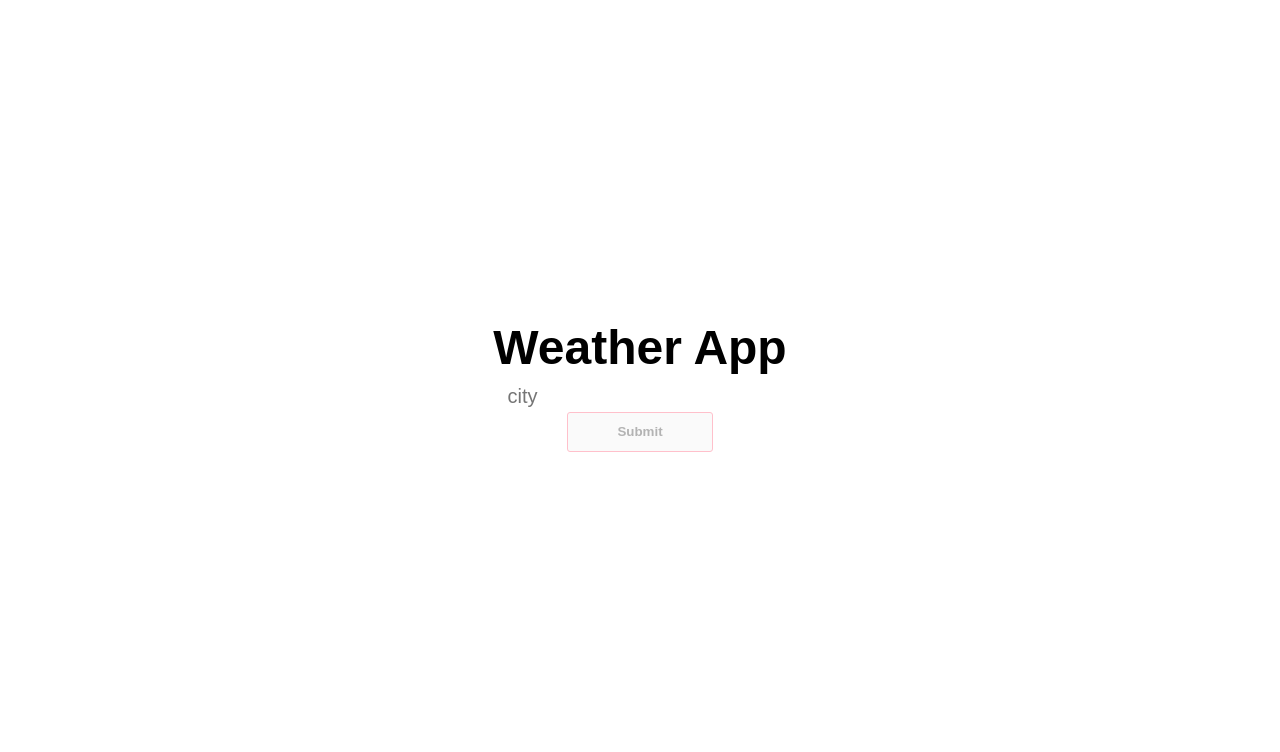
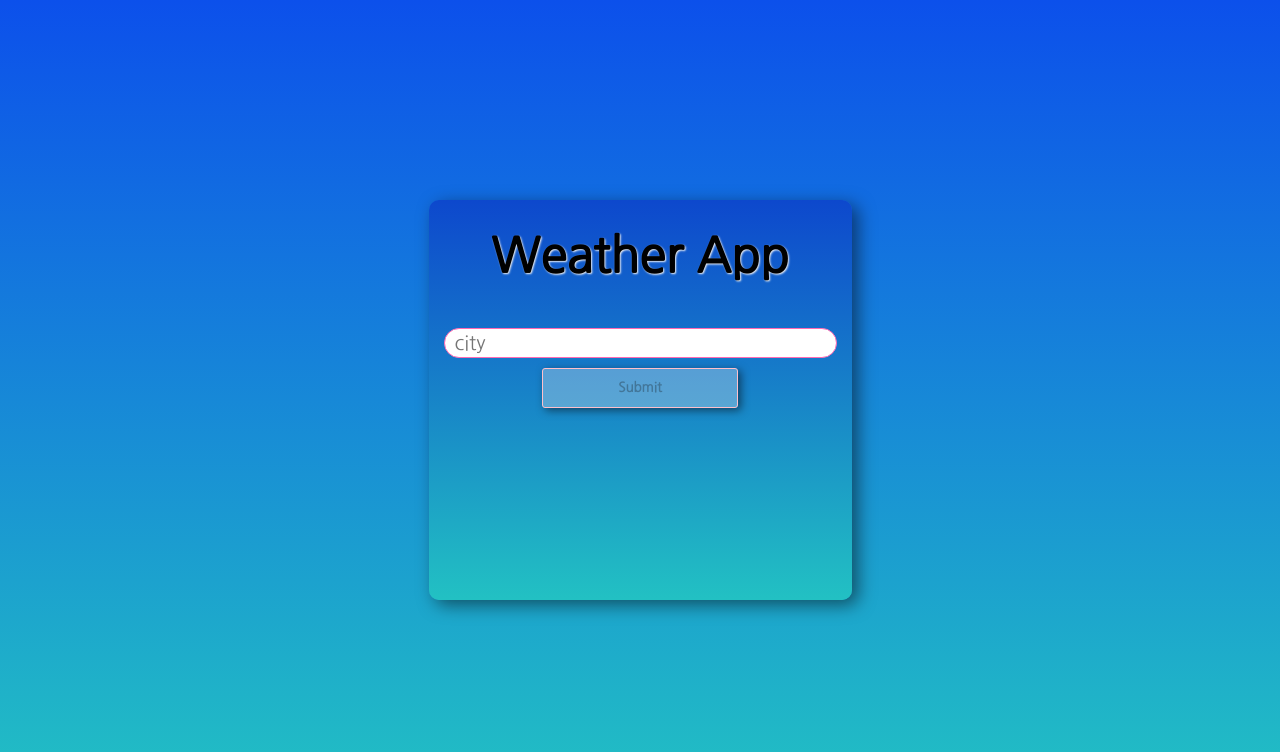
Before and after one commit to arhizx/weatherApp, a React (Create React App) app: page / in a window 1280 px wide. Shown: the top 752 px of the page. Built offline with nearby package versions, Linux system fonts and the light colour scheme.

Commit message:
added some dope style to the app

```diff
--- a/public/index.html
+++ b/public/index.html
@@ -2,14 +2,13 @@
 <html lang="en">
   <head>
     <meta charset="utf-8" />
-    <link rel="icon" href="%PUBLIC_URL%/favicon.ico" />
     <meta name="viewport" content="width=device-width, initial-scale=1" />
     <meta name="theme-color" content="#000000" />
     <meta
       name="description"
       content="Web site created using create-react-app"
     />
-    <link rel="apple-touch-icon" href="%PUBLIC_URL%/logo192.png" />
+
     <!--
       manifest.json provides metadata used when your web app is installed on a
       user's mobile device or desktop. See https://developers.google.com/web/fundamentals/web-app-manifest/
@@ -24,7 +23,8 @@
       work correctly both with client-side routing and a non-root public URL.
       Learn how to configure a non-root public URL by running `npm run build`.
     -->
-    <title>React App</title>
+    <link href="https://fonts.googleapis.com/css2?family=Nanum+Gothic&display=swap" rel="stylesheet">
+    <title>Weather App</title>
   </head>
   <body>
     <noscript>You need to enable JavaScript to run this app.</noscript>
--- a/src/components/App.js
+++ b/src/components/App.js
@@ -6,22 +6,42 @@ import axios from "axios";
 
 class App extends React.Component {
 
-    state = {weather: null}
+    state = {
+        weather: null,
+        err: null
+    }
+
 
     getWeather = (city) => {
+        this.errorHandler()
+        axios.get(`https://api.openweathermap.org/data/2.5/weather?q=${city}&units=metric&appid=6440ce795db5b932e881bcfac1cee785`)
+            .then(({data}) => {
+                this.setState({weather: [data.main, data.name, data.weather, data.wind]})
+            })
+            .catch((err) => {
 
-        axios.get(`https://api.openweathermap.org/data/2.5/weather?q=${city}&units=metric&appid=6440ce795db5b932e881bcfac1cee785`)
-            .then(({data}) => this.setState({weather: [data.main, data.name, data.weather, data.wind]}))
+                this.setState({err: err})
+            })
 
+    }
+
+    errorHandler = () => {
+        if (this.state.err !== null) this.setState({err: null})
     }
 
 
     render() {
 
+        let res
+
+        if (this.state.err) res = <p className="weatherapp__err">Not Found</p>
+        else res = <Weather weather={this.state.weather}/>
+
+
         return (
             <div className="weatherapp">
                 <Form getWeather={this.getWeather}/>
-                <Weather weather={this.state.weather ? this.state.weather : null}/>
+                {res}
             </div>
         );
     }
--- a/src/components/App.scss
+++ b/src/components/App.scss
@@ -1,6 +1,18 @@
 .weatherapp {
+  font-family: 'Nanum Gothic', sans-serif;
+  text-shadow: 1px 1px 2px whitesmoke;
   display: flex;
   align-items: center;
-  justify-content: center;
   flex-direction: column;
+  background: rgb(34,193,195);
+  background: linear-gradient(0deg, rgba(34,193,195,1) 0%, rgba(13,72,205,1) 100%);
+  height: 400px;
+  border-radius: 10px;
+  -webkit-box-shadow: 6px 5px 17px 0 rgba(5, 0, 0, 0.5);
+  -moz-box-shadow: 6px 5px 17px 0 rgba(5, 0, 0, 0.5);
+  box-shadow: 6px 5px 17px 0 rgba(5, 0, 0, 0.5);
+
+  &__err {
+    margin-top: 10px
+  }
 }
--- a/src/components/Form.js
+++ b/src/components/Form.js
@@ -29,7 +29,6 @@ class Form extends React.Component {
                         onClick={() => {
                             this.props.getWeather(this.state.cityName)
                             this.setState({cityName: '', isEmpty: true})
-
                         }}>
                     Submit
                 </button>
--- a/src/components/Form.scss
+++ b/src/components/Form.scss
@@ -1,23 +1,26 @@
+
 .weatherapp__form {
-  font-family: Dialog, sans-serif;
+  font-family: inherit;
   display: flex;
   flex-direction: column;
   align-items: center;
   justify-content: center;
   padding: 0 15px 0 15px;
+  margin-top: 2em;
 
   .weatherapp__header {
     font-size: 3em;
-
     font-weight: bold;
-    margin-bottom: 10px;;
+    margin-bottom: 1em;
   }
 
   .weatherapp__input {
     height: 30px;
-    border-radius: 3px;
+    border-radius: 2em;
     font-size: 20px;
-
+    margin-bottom: 10px;
+    padding-left: 0.5em;
+    border: 1px solid hotpink;
   }
 
   .weatherapp__button {
@@ -26,7 +29,27 @@
     height: 40px;
     border-radius: 3px;
     border: 1px solid pink;
+    -webkit-box-shadow: 3px 2.5px 8px 0 rgba(5, 0, 0, 0.5);
+    -moz-box-shadow: 3px 2.5px 8px 0 rgba(5, 0, 0, 0.5);
+    box-shadow: 3px 2.5px 8px 0 rgba(5, 0, 0, 0.5);
+
 
   }
 
+  .weatherapp__button:hover {
+    animation-name: text-button;
+    animation-duration: 1s;
+    animation-iteration-count: 1;
+    animation-timing-function: ease-out;
+  }
+
 }
+
+@keyframes text-button {
+  0% {
+    transform: rotate(0deg);
+  }
+  100% {
+    transform: rotate(360deg);
+  }
+}
--- a/src/components/Weather.js
+++ b/src/components/Weather.js
@@ -8,18 +8,17 @@ class Weather extends React.Component {
         feelsLike: '',
         pressure: '',
         windSpeed: '',
-        weatherType: '',
-        error: ''
+        weatherType: ''
     }
 
-    componentDidUpdate(prevProps, prevState, snapshot) {
+    componentDidUpdate = (prevProps) => {
         if (this.props.weather !== prevProps.weather) {
             this.setState({
                 city: this.props.weather[1],
                 temperature: `${Math.floor(this.props.weather[0].temp)} °C `,
                 feelsLike: ` ${Math.floor(this.props.weather[0].feels_like)} °C`,
                 pressure: ` ${Math.floor(this.props.weather[0].pressure * 0.75)} mm Hg`,
-                windSpeed: ` ${this.props.weather[3].speed} km/h`,
+                windSpeed: `Wind: ${this.props.weather[3].speed} km/h`,
                 weatherType: this.props.weather[2][0].main
             })
         }
@@ -27,6 +26,7 @@ class Weather extends React.Component {
 
 
     render() {
+
         return (
             <div className="weatherapp__result">
                 <div className="weatherapp__weather">
--- a/src/components/Weather.scss
+++ b/src/components/Weather.scss
@@ -1,8 +1,9 @@
 .weatherapp__result {
-  font-family: Dialog, sans-serif;
-  margin-top: 20px;
+  font-family: inherit;
+  margin: auto;
 
   p {
     margin: 5px 0 5px 0;
+    text-align: center;
   }
 }
--- a/src/index.scss
+++ b/src/index.scss
@@ -1,9 +1,10 @@
 #root {
   display: flex;
   justify-content: center;
-  align-content: center;
+  align-items: center;
   height: inherit;
-  width: inherit;
+  background: rgb(34,193,195);
+  background: linear-gradient(0deg, rgba(34,193,195,1) 0%, rgba(12,80,235,1) 100%);
 }
 
 /*RESET*/
@@ -19,7 +20,7 @@
   box-sizing: border-box;
 }
 
-:focus, :active {
+input:focus {
   outline: none;
 }
 
```
